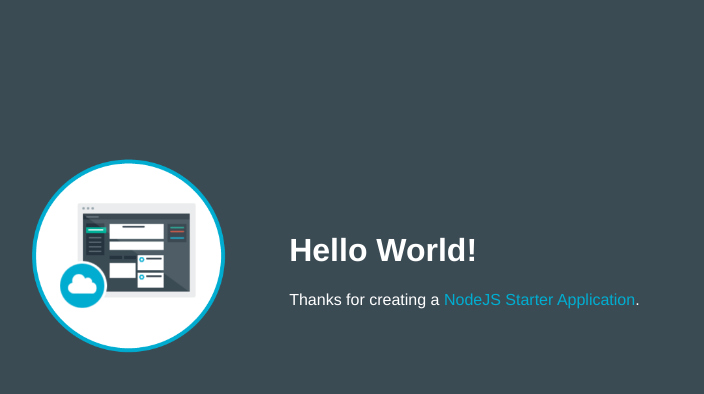
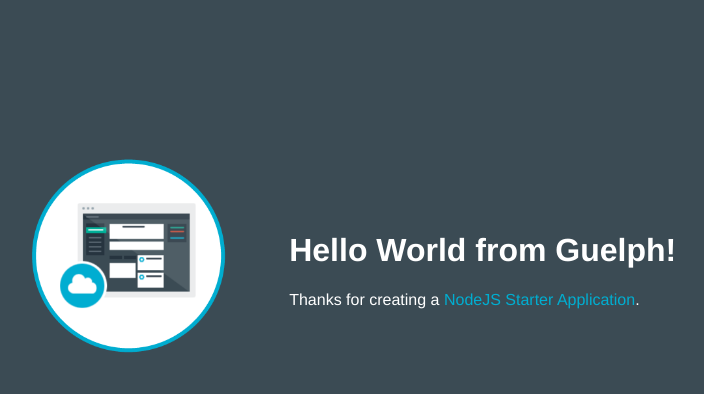
Before and after one commit to sarielda/mycoopapp-toolchain, a website: page public/index.html in a window 1280 px wide. Shown: the whole page, without its empty margins (253-957 px from the left). Drawn offline with Linux system fonts and the light colour scheme.

Commit message:
Update the main page with localized title

```diff
--- a/public/index.html
+++ b/public/index.html
@@ -16,7 +16,7 @@
           <img class = "newappIcon" src="images/newapp-icon.png">
         </td>
         <td>
-          <h1 id="message">Hello World!</h1>
+          <h1 id="message">Hello World from Guelph!</h1>
           <p class='description'></p> Thanks for creating a <span class = "blue">NodeJS Starter Application</span>.
         </td>
       </tr>
```
Also changed, not shown: 1 other file.
